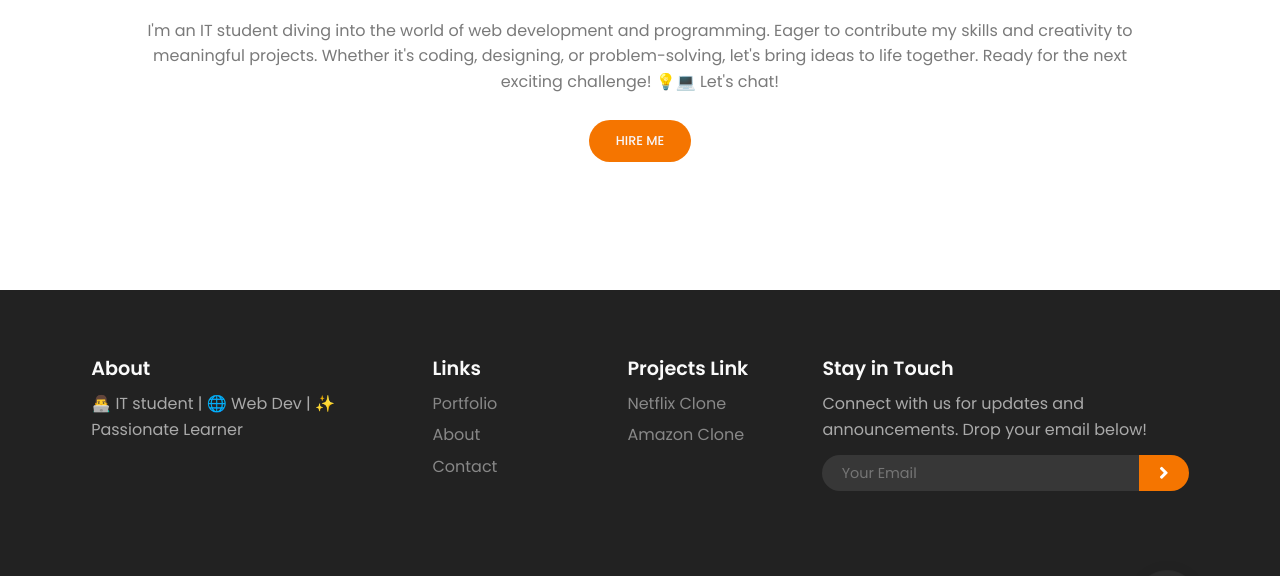
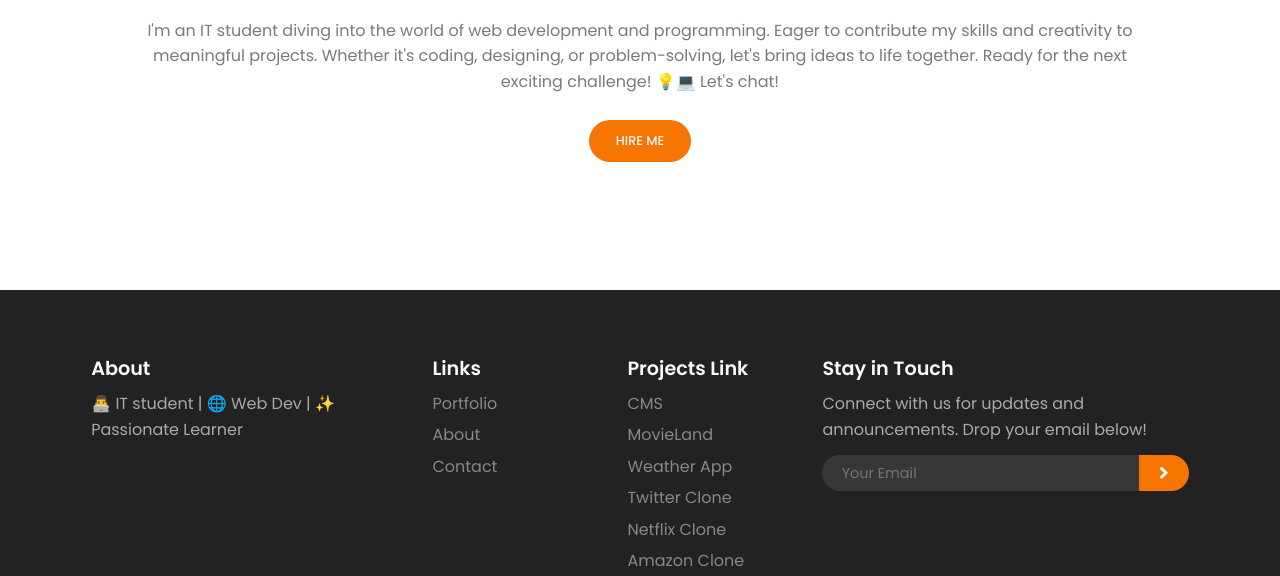
Before and after one commit to SurJanThakuri/Personal-Portfolio, a plain HTML site: page index.html in a window 1280 px wide. Shown: the part 3418-3994 px from the top of the page. Drawn offline with nearby package versions, Linux system fonts and the light colour scheme.

Commit message:
project links in the footer section

```diff
--- a/index.html
+++ b/index.html
@@ -213,7 +213,7 @@
               <div class="grid-item logo-design">
                 <div class="gallery-image">
                   <img src="./img/logos/cms.png" />
-                  <a href="https://movie1and.netlify.app/"><div class="img-overlay">
+                  <a href="https://github.com/SurJanThakuri/College-Management-System"><div class="img-overlay">
                     <div class="plus"></div>
                     <div class="img-description">
                       <h3>College Management System</h3>
@@ -793,6 +793,18 @@ I'm an IT student diving into the world of web development and programming. Eage
             <h3 class="title-sm">Projects Link</h3>
             <ul>
               <li>
+                <a href="https://github.com/SurJanThakuri/College-Management-System">CMS</a>
+              </li>
+              <li>
+                <a href="https://movie1and.netlify.app">MovieLand</a>
+              </li>
+              <li>
+                <a href="https://c1imate.netlify.app">Weather App</a>
+              </li>
+              <li>
+                <a href="https://github.com/SurJanThakuri/X-Twitter--Clone">Twitter Clone</a>
+              </li>
+              <li>
                 <a href="https://github.com/SurJanThakuri/Netflix-Clone">Netflix Clone</a>
               </li>
               <li>
```
